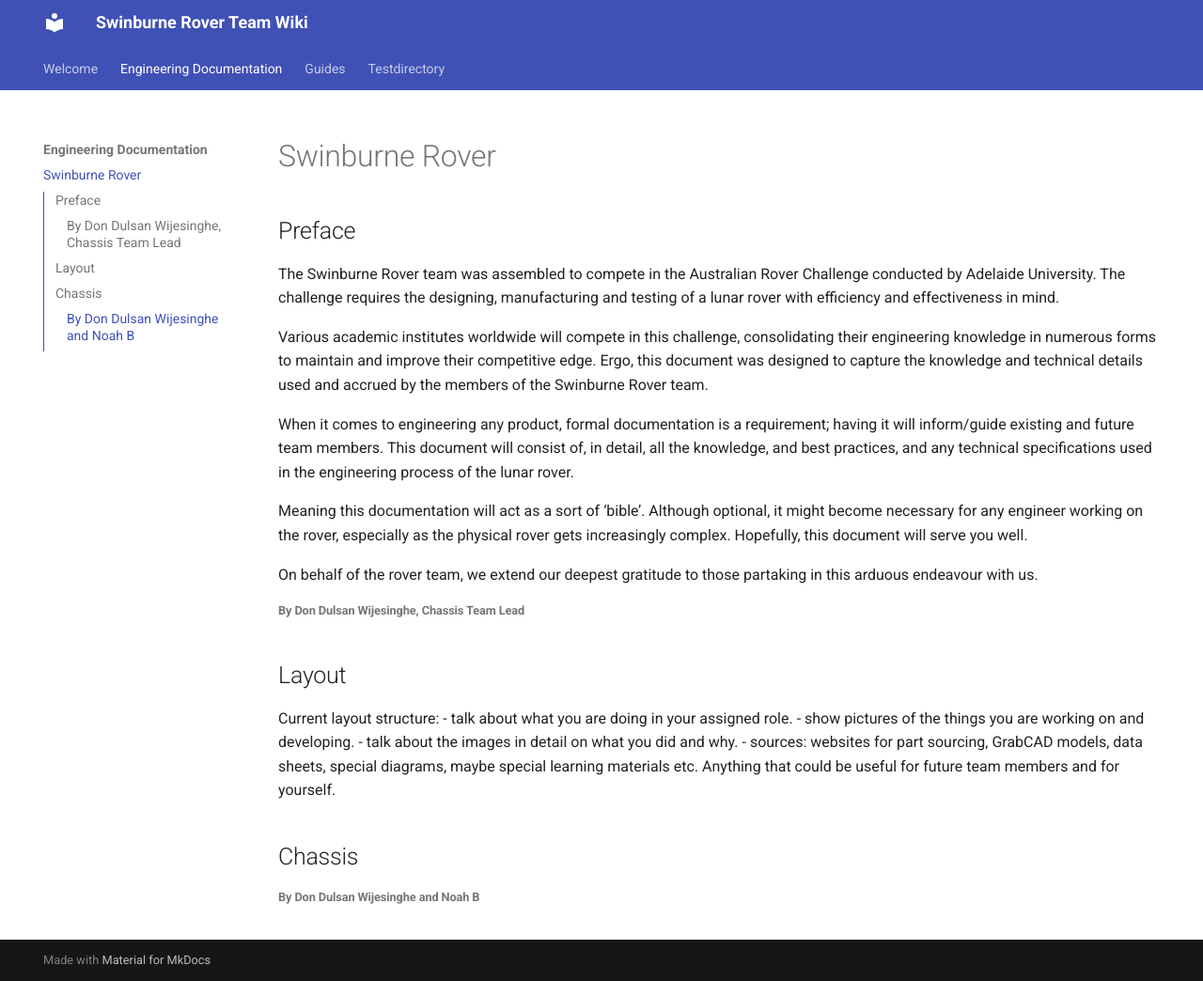
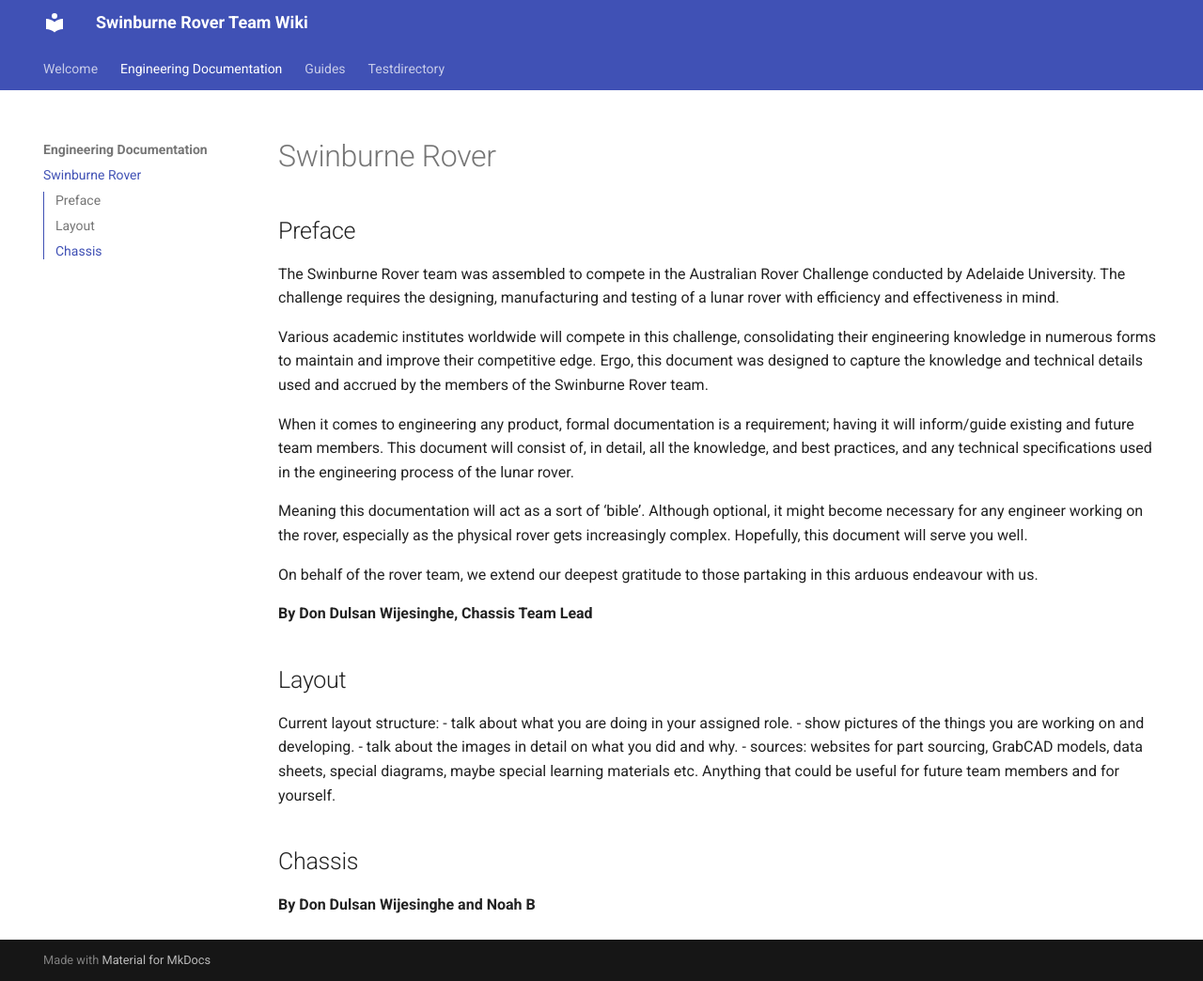
Before and after one commit to SwinRoverTeam/srt_wiki, an MkDocs documentation site: the page built from docs/Engineering Documentation/Swinburne Rover.md, in a window 1280 px wide and 1044 px high. Shown: the whole window at 94% size. Built offline with MkDocs 1.6.1 and Material for MkDocs 9.7.7, drawn with Linux system fonts in a browser that asks for light colours.

Commit message:
Update Swinburne Rover.md

```diff
--- a/docs/Engineering Documentation/Swinburne Rover.md
+++ b/docs/Engineering Documentation/Swinburne Rover.md
@@ -8,7 +8,8 @@ When it comes to engineering any product, formal documentation is a requirement;
 Meaning this documentation will act as a sort of ‘bible’. Although optional, it might become necessary for any engineer working on the rover, especially as the physical rover gets increasingly complex. Hopefully, this document will serve you well.
 
 On behalf of the rover team, we extend our deepest gratitude to those partaking in this arduous endeavour with us.
-###### By Don Dulsan Wijesinghe, Chassis Team Lead
+
+**By Don Dulsan Wijesinghe, Chassis Team Lead**
 ## Layout
 Current layout structure:
 - talk about what you are doing in your assigned role.
@@ -17,4 +18,4 @@ Current layout structure:
 - sources: websites for part sourcing, GrabCAD models, data sheets, special diagrams, maybe special learning materials etc. Anything that could be useful for future team members and for yourself.
 
 ## Chassis
-###### By Don Dulsan Wijesinghe and Noah B
+**By Don Dulsan Wijesinghe and Noah B**
```
